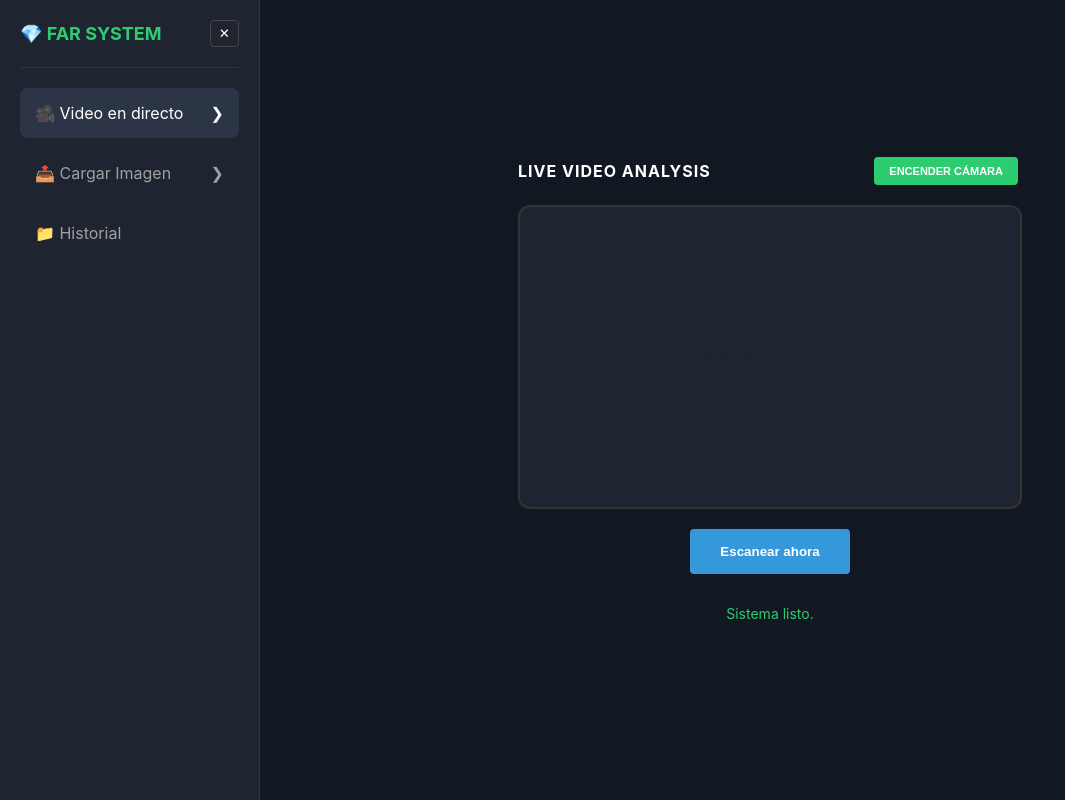
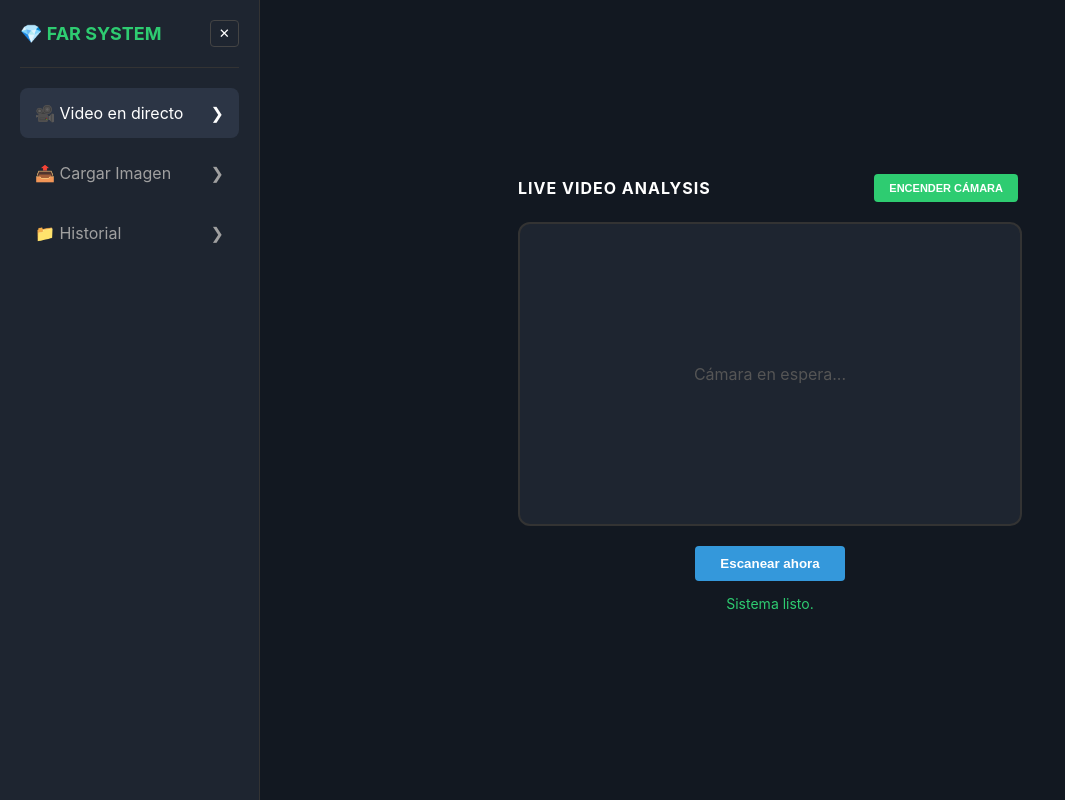
Before and after one commit to ManuelAznar1/ProyectoFinalFAR, a React (Create React App) app in the folder frontend/: page / in a window 1280 px wide. Shown: the whole page, without its empty margins (0-1065 px from the left). Built offline with nearby package versions, Linux system fonts and the light colour scheme.

Commit message:
Historial implementdo

```diff
--- a/frontend/src/Componentes/Detector.js
+++ b/frontend/src/Componentes/Detector.js
@@ -3,6 +3,7 @@ import axios from 'axios';
 import Sidebar from './Sidebar';
 import VideoDirecto from './VideoDirecto';
 import CargarImagen from './CargarImagen';
+import Historial from './Historial';
 import '../estilos/detectorEstilos.css';
 
 const Detector = () => {
@@ -12,50 +13,72 @@ const Detector = () => {
     const [camaraEncendida, setCamaraEncendida] = useState(false);
     const [sidebarOpen, setSidebarOpen] = useState(true);
     const [previewImage, setPreviewImage] = useState(null);
+    const [imageSelected, setImageSelected] = useState(null);
+
+    const [historial, setHistorial] = useState(() => {
+        const saved = localStorage.getItem('historial_imagenes');
+        return saved ? JSON.parse(saved) : [];
+    });
 
     const enviarAlBackend = async (base64) => {
         if (!base64) return;
         setMensaje("Analizando...");
         try {
             const res = await axios.post('http://localhost:8000/reconocer', { img_base64: base64 });
-            setMensaje(res.data.mensaje);
+            const nuevoResultado = res.data.mensaje;
+            setMensaje(nuevoResultado);
+
+            const nuevoAnalisis = {
+                img: base64,
+                resultado: nuevoResultado,
+                fecha: new Date().toLocaleString()
+            };
+            const nuevoHistorial = [nuevoAnalisis, ...historial].slice(0, 20);
+            setHistorial(nuevoHistorial);
+            localStorage.setItem('historial_imagenes', JSON.stringify(nuevoHistorial));
         } catch (err) {
-            setMensaje("Error de conexión con el servidor");
+            setMensaje("Error de conexión");
         }
     };
 
     return (
         <div className="detector-container">
-            {!sidebarOpen && (
-                <button onClick={() => setSidebarOpen(true)} className="btn-open">☰</button>
+            {imageSelected && (
+                <div className="modal-overlay" onClick={() => setImageSelected(null)}>
+                    <div className="modal-content">
+                        <img src={imageSelected} alt="Zoom" className="img-zoom" />
+                        <button className="btn-close-modal">✕</button>
+                    </div>
+                </div>
             )}
 
-            <Sidebar
-                view={view} setView={setView}
-                isOpen={sidebarOpen} toggleSidebar={() => setSidebarOpen(false)}
-            />
+            {!sidebarOpen && <button onClick={() => setSidebarOpen(true)} className="btn-open">☰</button>}
+
+            <Sidebar view={view} setView={setView} isOpen={sidebarOpen} toggleSidebar={() => setSidebarOpen(false)} />
 
             <div className="main-content">
                 <div className="content-wrapper">
-                    {view === 'camera' ? (
+                    {view === 'camera' && (
                         <VideoDirecto
-                            camaraEncendida={camaraEncendida}
-                            setCamaraEncendida={setCamaraEncendida}
-                            webcamRef={webcamRef}
-                            enviarAlBackend={enviarAlBackend}
-                        />
-                    ) : (
-                        <CargarImagen
-                            previewImage={previewImage}
-                            setPreviewImage={setPreviewImage}
-                            setMensaje={setMensaje}
-                            enviarAlBackend={enviarAlBackend}
+                            camaraEncendida={camaraEncendida} setCamaraEncendida={setCamaraEncendida}
+                            webcamRef={webcamRef} enviarAlBackend={enviarAlBackend}
                         />
                     )}
+                    {view === 'upload' && (
+                        <CargarImagen
+                            previewImage={previewImage} setPreviewImage={setPreviewImage}
+                            setMensaje={setMensaje} enviarAlBackend={enviarAlBackend}
+                        />
+                    )}
+                    {view === 'history' && (
+                        <Historial historial={historial} setHistorial={setHistorial} setImageSelected={setImageSelected} />
+                    )}
 
-                    <div className="message-container" style={{marginTop: '20px'}}>
-                        <p className="status-text">{mensaje}</p>
-                    </div>
+                    {view !== 'history' && (
+                        <div className="message-container">
+                            <p className="status-text">{mensaje}</p>
+                        </div>
+                    )}
                 </div>
             </div>
         </div>
--- /dev/null
+++ b/frontend/src/Componentes/Historial.js
@@ -0,0 +1,30 @@
+import React from 'react';
+
+const Historial = ({ historial, setHistorial, setImageSelected }) => {
+    const borrarHistorial = () => {
+        localStorage.removeItem('historial_imagenes');
+        setHistorial([]);
+    };
+
+    return (
+        <div className="view-section">
+            <header className="detector-header">
+                <h2 className="detector-title">HISTORIAL</h2>
+                {historial.length > 0 && <button className="btn-toggle" style={{backgroundColor: '#e74c3c'}} onClick={borrarHistorial}>BORRAR TODO</button>}
+            </header>
+            <div className="history-grid">
+                {historial.map((item, index) => (
+                    <div key={index} className="history-item" onDoubleClick={() => setImageSelected(item.img)}>
+                        <img src={item.img} alt="Historial" className="img-history" />
+                        <div className="history-info">
+                            <span className="history-date">{item.fecha}</span>
+                            <p className="history-result">{item.resultado}</p>
+                        </div>
+                    </div>
+                ))}
+            </div>
+        </div>
+    );
+};
+
+export default Historial;
--- a/frontend/src/Componentes/Sidebar.js
+++ b/frontend/src/Componentes/Sidebar.js
@@ -1,5 +1,5 @@
-import React from 'react';
-import '../estilos/sidebar.css';
+import React from "react";
+import "../estilos/sidebar.css";
 
 const Sidebar = ({ view, setView, isOpen, toggleSidebar }) => {
   if (!isOpen) return null;
@@ -8,26 +8,33 @@ const Sidebar = ({ view, setView, isOpen, toggleSidebar }) => {
     <div className="sidebar">
       <div className="header-sidebar">
         <div className="logo">💎 FAR SYSTEM</div>
-                <button onClick={toggleSidebar} className="btn-close">✕</button>
+        <button onClick={toggleSidebar} className="btn-close">
+          ✕
+        </button>
       </div>
 
       <div className="divider" />
 
       <div
-                className={view === 'camera' ? 'menu-item-active' : 'menu-item'}
-                onClick={() => setView('camera')}
+        className={view === "camera" ? "menu-item-active" : "menu-item"}
+        onClick={() => setView("camera")}
       >
         🎥 Video en directo <span>❯</span>
       </div>
 
       <div
-                className={view === 'upload' ? 'menu-item-active' : 'menu-item'}
-                onClick={() => setView('upload')}
+        className={view === "upload" ? "menu-item-active" : "menu-item"}
+        onClick={() => setView("upload")}
       >
         📤 Cargar Imagen <span>❯</span>
       </div>
 
-            <div className="menu-item">📁 Historial</div>
+      <div
+        className={view === "history" ? "menu-item-active" : "menu-item"}
+        onClick={() => setView("history")}
+      >
+        📁 Historial <span>❯</span>
+      </div>
     </div>
   );
 };
--- a/frontend/src/estilos/detectorEstilos.css
+++ b/frontend/src/estilos/detectorEstilos.css
@@ -1,159 +1,101 @@
-.detector-container {
-    display: flex;
-    height: 100vh;
-    width: 100vw;
-    background-color: #121821;
-    overflow: hidden;
-    position: relative;
+/* Estructura Principal */
+.detector-container { display: flex; height: 100vh; width: 100vw; background-color: #121821; overflow: hidden; position: relative; }
+.btn-open { position: absolute; top: 20px; left: 20px; z-index: 10; background: #1e2530; border: 1px solid #444; color: white; padding: 8px 15px; border-radius: 4px; cursor: pointer; }
+.main-content { flex: 1; display: flex; flex-direction: column; align-items: center; justify-content: center; padding: 20px; }
+
+/* Header y Títulos */
+.detector-header { width: 500px; display: flex; justify-content: space-between; align-items: center; margin-bottom: 20px; }
+.detector-title { font-size: 16px; color: white; margin: 0; font-weight: bold; letter-spacing: 1px; }
+
+/* Visor (Drop Zone) */
+.drop-zone { width: 500px; height: 300px; background-color: #1e2530; border-radius: 12px; overflow: hidden; display: flex; justify-content: center; align-items: center; border: 2px solid #333; margin: 0 auto; }
+.img-fit { width: 100%; height: 100%; object-fit: contain; background-color: #000; }
+.placeholder-text { text-align: center; color: #555; }
+
+/* Botones */
+.button-group { display: flex; gap: 10px; margin-top: 20px; justify-content: center; }
+.btn-primary { background-color: #3498db; color: white; border: none; padding: 10px 25px; border-radius: 4px; cursor: pointer; font-weight: bold; }
+.btn-secondary { background-color: #2c3545; color: white; border: none; padding: 10px 25px; border-radius: 4px; cursor: pointer; }
+.btn-toggle { color: white; border: none; padding: 8px 15px; border-radius: 4px; cursor: pointer; font-size: 11px; font-weight: bold; }
+.status-text { color: #2ecc71; font-size: 14px; text-align: center; }
+
+/* Historial Expandido */
+.history-grid {
+    display: grid;
+    /* Aumentamos el tamaño mínimo de cada tarjeta de 180px a 280px */
+    grid-template-columns: repeat(auto-fill, minmax(280px, 1fr));
+    gap: 25px;
+    width: 100%;
+    /* Aumentamos el ancho máximo para que use casi toda la pantalla */
+    max-width: 1200px;
+    max-height: 75vh;
+    overflow-y: auto;
+    padding: 20px;
+    scrollbar-width: thin;
+    scrollbar-color: #3498db #121821;
 }
 
-.btn-open {
-    position: absolute;
-    top: 20px;
-    left: 20px;
-    z-index: 10;
+.history-item {
     background: #1e2530;
-    border: 1px solid #444;
-    color: white;
-    padding: 8px 15px;
-    border-radius: 4px;
+    border-radius: 12px;
+    overflow: hidden;
     cursor: pointer;
+    border: 1px solid #333;
+    transition: all 0.3s ease;
+    box-shadow: 0 4px 15px rgba(0,0,0,0.3);
 }
 
-.main-content {
-    flex: 1;
-    display: flex;
-    flex-direction: column;
-    align-items: center;
-    justify-content: center;
-    padding: 20px;
+.history-item:hover {
+    transform: translateY(-8px);
+    border-color: #3498db;
+    box-shadow: 0 8px 25px rgba(52, 152, 219, 0.2);
 }
 
-.detector-header {
+.img-history {
     width: 100%;
-    max-width: 500px;
-    display: flex;
-    justify-content: space-between;
-    align-items: center;
-    margin-bottom: 20px;
+    /* Aumentamos la altura de la previsualización de 110px a 180px */
+    height: 180px;
+    object-fit: cover;
+    border-bottom: 1px solid #333;
 }
 
-.detector-title {
-    font-size: 16px;
-    color: white;
+.history-info {
+    padding: 15px;
+}
+
+.history-date {
+    font-size: 11px;
+    color: #aaa;
+    display: block;
+    margin-bottom: 8px;
+    text-transform: uppercase;
+    letter-spacing: 1px;
+}
+
+.history-result {
+    font-size: 14px; /* Texto de resultado más legible */
+    color: #2ecc71;
     margin: 0;
-    letter-spacing: 1px;
     font-weight: bold;
 }
 
-.btn-toggle {
-    color: white;
-    border: none;
-    padding: 8px 15px;
-    border-radius: 4px;
-    cursor: pointer;
-    font-size: 11px;
-    font-weight: bold;
+/* Personalización del scroll para que se vea moderno */
+.history-grid::-webkit-scrollbar {
+    width: 8px;
+}
+.history-grid::-webkit-scrollbar-track {
+    background: #121821;
+}
+.history-grid::-webkit-scrollbar-thumb {
+    background: #333;
+    border-radius: 10px;
+}
+.history-grid::-webkit-scrollbar-thumb:hover {
+    background: #3498db;
 }
 
-.drop-zone {
-    width: 100%;
-    max-width: 500px;
-    height: 300px;
-    background-color: #bcbcbc;
-    border-radius: 12px;
-    overflow: hidden;
-    display: flex;
-    justify-content: center;
-    align-items: center;
-    border: 3px solid #1e2530;
-}
-
-.webcam-view {
-    width: 100%;
-    height: 100%;
-    object-fit: cover;
-}
-
-.placeholder-text {
-    text-align: center;
-    color: #1e2530;
-}
-
-.btn-green {
-    background-color: #2ecc71;
-    color: white;
-    border: none;
-    padding: 12px 20px;
-    border-radius: 4px;
-    cursor: pointer;
-}
-
-.footer-area {
-    width: 100%;
-    max-width: 500px;
-    margin-top: 20px;
-    text-align: center;
-}
-
-.message-container {
-    height: 40px;
-    display: flex;
-    align-items: center;
-    justify-content: center;
-    margin-bottom: 10px;
-}
-
-.status-text {
-    color: #2ecc71;
-    margin: 0;
-    font-size: 14px;
-}
-
-.button-group {
-    display: flex;
-    gap: 10px;
-    justify-content: center;
-    height: 45px;
-}
-
-.btn-primary {
-    background-color: #3498db;
-    color: white;
-    border: none;
-    padding: 10px 25px;
-    border-radius: 4px;
-    cursor: pointer;
-    min-width: 160px;
-    font-weight: bold;
-}
-
-.btn-secondary {
-    background-color: #2c3545;
-    color: white;
-    border: none;
-    padding: 10px 25px;
-    border-radius: 4px;
-    cursor: pointer;
-}
-
-.drop-zone {
-    width: 500px;
-    height: 300px;
-    background-color: #1e2530;
-    border-radius: 12px;
-    overflow: hidden;
-    display: flex;
-    justify-content: center;
-    align-items: center;
-    border: 2px solid #333;
-    margin: 0 auto;
-}
-
-/* La imagen se adapta sin deformarse */
-.img-fit {
-    width: 100%;
-    height: 100%;
-    object-fit: contain;
-    background-color: #000;
-}
+/* Modal de Zoom */
+.modal-overlay { position: fixed; top: 0; left: 0; width: 100vw; height: 100vh; background: rgba(0,0,0,0.95); display: flex; justify-content: center; align-items: center; z-index: 2000; cursor: zoom-out; }
+.modal-content { position: relative; display: flex; justify-content: center; align-items: center; }
+.img-zoom { max-width: 90%; max-height: 85vh; border-radius: 8px; border: 2px solid #444; }
+.btn-close-modal { position: absolute; top: -40px; right: 0; background: none; border: none; color: white; font-size: 35px; cursor: pointer; }
```
Also changed, not shown: 1 other file (tests, documents, lock files or other folders). Lines whose indentation alone changed are shown as unchanged.
